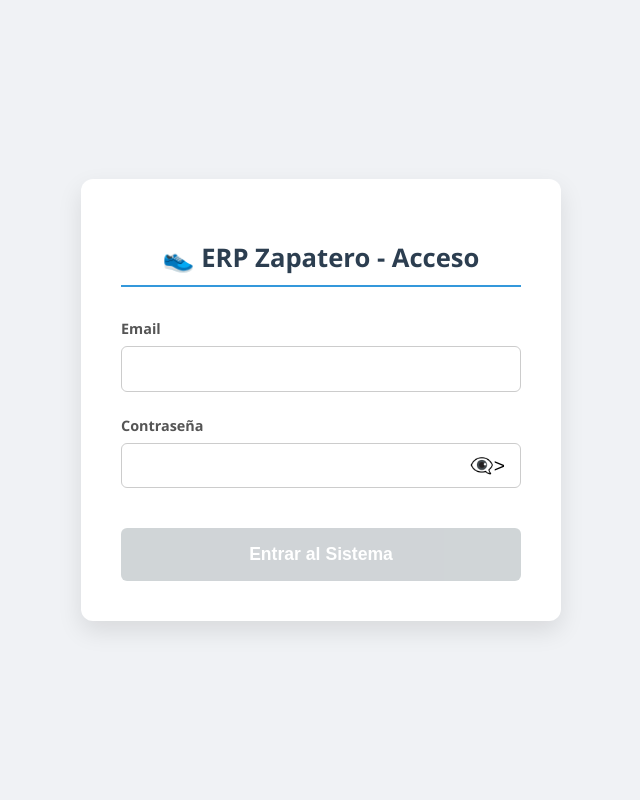
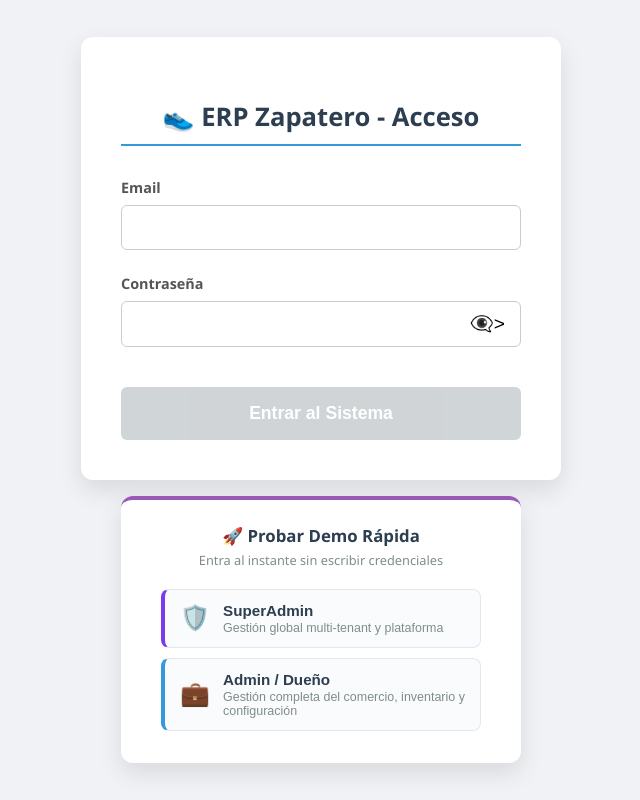
Before and after one commit to cristian-dev92/ERPTPV-frontend, an Angular app: page /login in a window 1280 px wide. Shown: the whole page, without its empty margins (319-959 px from the left). Built offline with nearby package versions, Linux system fonts and the light colour scheme.

Commit message:
Update Login: Habilitamos dos botones para acceso rápido de la versión demo.

```diff
--- a/src/app/features/auth/login/login.html
+++ b/src/app/features/auth/login/login.html
@@ -60,6 +60,37 @@
     </button>
   </form>
 
+  <section class="demo-section" aria-label="Acceso rápido para demo">
+    <div class="demo-header">
+      <span class="demo-titulo">🚀 Probar Demo Rápida</span>
+      <span class="demo-subtitulo">Entra al instante sin escribir credenciales</span>
+    </div>
+
+    <div class="demo-perfiles">
+      @for (perfil of perfilesDemo; track perfil.clave) {
+        <button
+          type="button"
+          class="demo-btn"
+          [class.demo-superadmin]="perfil.clave === 'superadmin'"
+          [class.demo-admin]="perfil.clave === 'admin'"
+          [attr.title]="perfil.descripcion"
+          [disabled]="perfilDemoCargando() !== null"
+          (click)="loginDemo(perfil)">
+          @if (perfilDemoCargando() === perfil.clave) {
+            <span class="demo-spinner" aria-hidden="true"></span>
+            <span class="demo-cargando-texto">Cargando demo...</span>
+          } @else {
+            <span class="demo-icono" aria-hidden="true">{{ perfil.icono }}</span>
+            <span class="demo-texto">
+              <span class="demo-etiqueta">{{ perfil.etiqueta }}</span>
+              <span class="demo-descripcion">{{ perfil.descripcion }}</span>
+            </span>
+          }
+        </button>
+      }
+    </div>
+  </section>
+
   @if (mostrarTecladoGeneral()) {
     <div class="modal-teclado-general-container">
 
--- a/src/app/features/auth/login/login.scss
+++ b/src/app/features/auth/login/login.scss
@@ -1,9 +1,14 @@
 .login-container {
   display: flex;
+  flex-direction: column;
   justify-content: center;
   align-items: center;
-  height: 100vh;
+  gap: 16px;
+  min-height: 100vh;
   width: 100%;
+  padding: 2rem 1rem;
+  box-sizing: border-box;
+  overflow-y: auto;
   background-color: #f0f2f5;
   font-family: 'Segoe UI', Tahoma, Geneva, Verdana, sans-serif;
 
@@ -141,6 +146,139 @@
       }
     }
   }
+
+  // =========================================================================
+  // 🚀 SECCIÓN DEMO RÁPIDA (ACCESO RÁPIDO PARA EVALUADORES)
+  // =========================================================================
+  .demo-section {
+    width: 100%;
+    max-width: 400px;
+    background: white;
+    padding: 1.5rem 2.5rem 2rem;
+    border-radius: 12px;
+    box-shadow: 0 10px 25px rgba(0, 0, 0, 0.1);
+    border-top: 4px solid #9b59b6;
+    box-sizing: border-box;
+
+    .demo-header {
+      text-align: center;
+      margin-bottom: 1.25rem;
+
+      .demo-titulo {
+        display: block;
+        font-size: 1.05rem;
+        font-weight: 700;
+        color: #2c3e50;
+      }
+
+      .demo-subtitulo {
+        display: block;
+        font-size: 0.8rem;
+        color: #7f8c8d;
+        margin-top: 0.25rem;
+      }
+    }
+
+    .demo-perfiles {
+      display: flex;
+      flex-direction: column;
+      gap: 10px;
+
+      .demo-btn {
+        display: flex;
+        align-items: center;
+        gap: 12px;
+        width: 100%;
+        padding: 12px 14px;
+        border: 1px solid #e2e8f0;
+        border-radius: 8px;
+        background-color: #fafbfc;
+        cursor: pointer;
+        text-align: left;
+        transition: all 0.2s ease;
+        box-sizing: border-box;
+
+        &:hover:not(:disabled) {
+          background-color: #f0f2f5;
+          transform: translateY(-1px);
+          box-shadow: 0 4px 10px rgba(0, 0, 0, 0.06);
+        }
+
+        &:active:not(:disabled) {
+          transform: translateY(0);
+        }
+
+        &:disabled {
+          cursor: not-allowed;
+          opacity: 0.6;
+        }
+
+        &.demo-superadmin {
+          border-left: 4px solid #7c3aed;
+        }
+
+        &.demo-admin {
+          border-left: 4px solid #3498db;
+        }
+
+        .demo-icono {
+          font-size: 1.5rem;
+          width: 32px;
+          text-align: center;
+          flex-shrink: 0;
+        }
+
+        .demo-texto {
+          display: flex;
+          flex-direction: column;
+          gap: 2px;
+          min-width: 0;
+
+          .demo-etiqueta {
+            font-weight: 700;
+            font-size: 0.95rem;
+            color: #2c3e50;
+          }
+
+          .demo-descripcion {
+            font-size: 0.78rem;
+            color: #7f8c8d;
+            overflow-wrap: break-word;
+          }
+        }
+
+        .demo-spinner {
+          margin-left: auto;
+          width: 18px;
+          height: 18px;
+          flex-shrink: 0;
+          border: 2px solid #e2e8f0;
+          border-top-color: #7c3aed;
+          border-radius: 50%;
+          animation: demo-spin 0.7s linear infinite;
+        }
+
+        .demo-cargando-texto {
+          margin-left: auto;
+          font-size: 0.8rem;
+          font-weight: 600;
+          color: #7c3aed;
+        }
+      }
+    }
+  }
+
+  // Responsive: compactar la tarjeta en pantallas pequeñas
+  @media (max-width: 480px) {
+    form,
+    .demo-section {
+      padding: 1.25rem 1.5rem;
+    }
+  }
+}
+
+@keyframes demo-spin {
+  to { transform: rotate(360deg); }
 }
 
 // =========================================================================
--- a/src/app/features/auth/login/login.ts
+++ b/src/app/features/auth/login/login.ts
@@ -4,6 +4,37 @@ import { AuthService } from '../../../core/services/auth.service';
 import { Router } from '@angular/router';
 import { UiService } from '../../../core/services/ui.service';
 import { isMobileOrTablet } from '../../../core/utils/device-utils';
+import { LoginRequest } from '../../../core/models/auth.model';
+
+/** Perfil de acceso rápido para la demo del Login */
+interface DemoPerfil {
+  clave: string;
+  etiqueta: string;
+  icono: string;
+  descripcion: string;
+  email: string;
+  password: string;
+}
+
+/** Credenciales de demostración (deben existir en el backend / BD) */
+const PERFILES_DEMO: DemoPerfil[] = [
+  {
+    clave: 'superadmin',
+    etiqueta: 'SuperAdmin',
+    icono: '🛡️',
+    descripcion: 'Gestión global multi-tenant y plataforma',
+    email: 'superadmin@erp.com',
+    password: 'Master1234!'
+  },
+  {
+    clave: 'admin',
+    etiqueta: 'Admin / Dueño',
+    icono: '💼',
+    descripcion: 'Gestión completa del comercio, inventario y configuración',
+    email: 'admin@empresaprueba.com',
+    password: '123456'
+  }
+];
 
 @Component({
   selector: 'app-login',
@@ -17,6 +48,12 @@ export class LoginComponent {
   private authService = inject(AuthService);
   private router = inject(Router);
   private uiService = inject(UiService);
+
+  // Perfiles de demo expuestos al template
+  perfilesDemo = PERFILES_DEMO;
+
+  // Perfil demo en proceso de login (null = ninguno cargando)
+  perfilDemoCargando = signal<string | null>(null);
 
   // Signal para gestionar mensajes de error de forma reactiva (Angular 21 style)
   errorMessage = signal<string | null>(null);
@@ -113,30 +150,46 @@ export class LoginComponent {
    */
   onSubmit(): void {
     if (this.loginForm.valid) {
-      const credentials = this.loginForm.getRawValue();
+      this.ejecutarLogin(this.loginForm.getRawValue());
+    }
+  }
 
+  /**
+   * Acceso rápido demo: rellena el formulario con las credenciales del perfil
+   * y ejecuta el login directamente.
+   */
+  loginDemo(perfil: DemoPerfil): void {
+    if (this.perfilDemoCargando()) return;
+
+    this.loginForm.controls.email.setValue(perfil.email);
+    this.loginForm.controls.password.setValue(perfil.password);
+    this.perfilDemoCargando.set(perfil.clave);
+    this.ejecutarLogin({ email: perfil.email, password: perfil.password });
+  }
+
+  /**
+   * Lógica común de login: llama a AuthService, muestra el toast de bienvenida
+   * y redirige según el rol obtenido del token.
+   */
+  private ejecutarLogin(credentials: LoginRequest): void {
     this.authService.login(credentials).subscribe({
       next: () => {
         this.uiService.mostrarToast(`¡Bienvenido de nuevo, ${this.authService.usuarioNombre()}!`, 'success');
-        // Desviamos según el rol
-        const rol = this.authService.getRolActual();
-
-          if (rol === 'ROLE_SUPER_ADMIN') {
-            this.router.navigate(['/superadmin']);
-          } else if (rol === 'ROLE_ADMIN') {
-            this.router.navigate(['/ventas']);
-          } else if (rol === 'ROLE_EMPLEADO' || rol === 'EMPLEADO') {
-          this.router.navigate(['/ventas']);
-          }
+        this.router.navigate([this.rutaPorRol(this.authService.getRolActual())]);
       },
       error: (err: any) => {
-          // Extraemos el mensaje del backend si existe, si no, ponemos el de por defecto
         const mensajeError = err.error?.mensaje || 'Credenciales incorrectas o error de servidor';
-          // (Ajusta el método según cómo se llame en tu servicio: mostrarError, error, toast...)
         this.uiService.mostrarToast(mensajeError, 'error');
-        }
+      },
+      complete: () => this.perfilDemoCargando.set(null)
     });
   }
+
+  /** Devuelve la ruta inicial según el rol del usuario */
+  private rutaPorRol(rol: string | null): string {
+    if (rol === 'ROLE_SUPER_ADMIN') return '/superadmin';
+    if (rol === 'ROLE_ADMIN' || rol === 'ROLE_EMPLEADO' || rol === 'EMPLEADO') return '/ventas';
+    return '/ventas';
   }
 
 }
```
Lines whose indentation alone changed are shown as unchanged.
